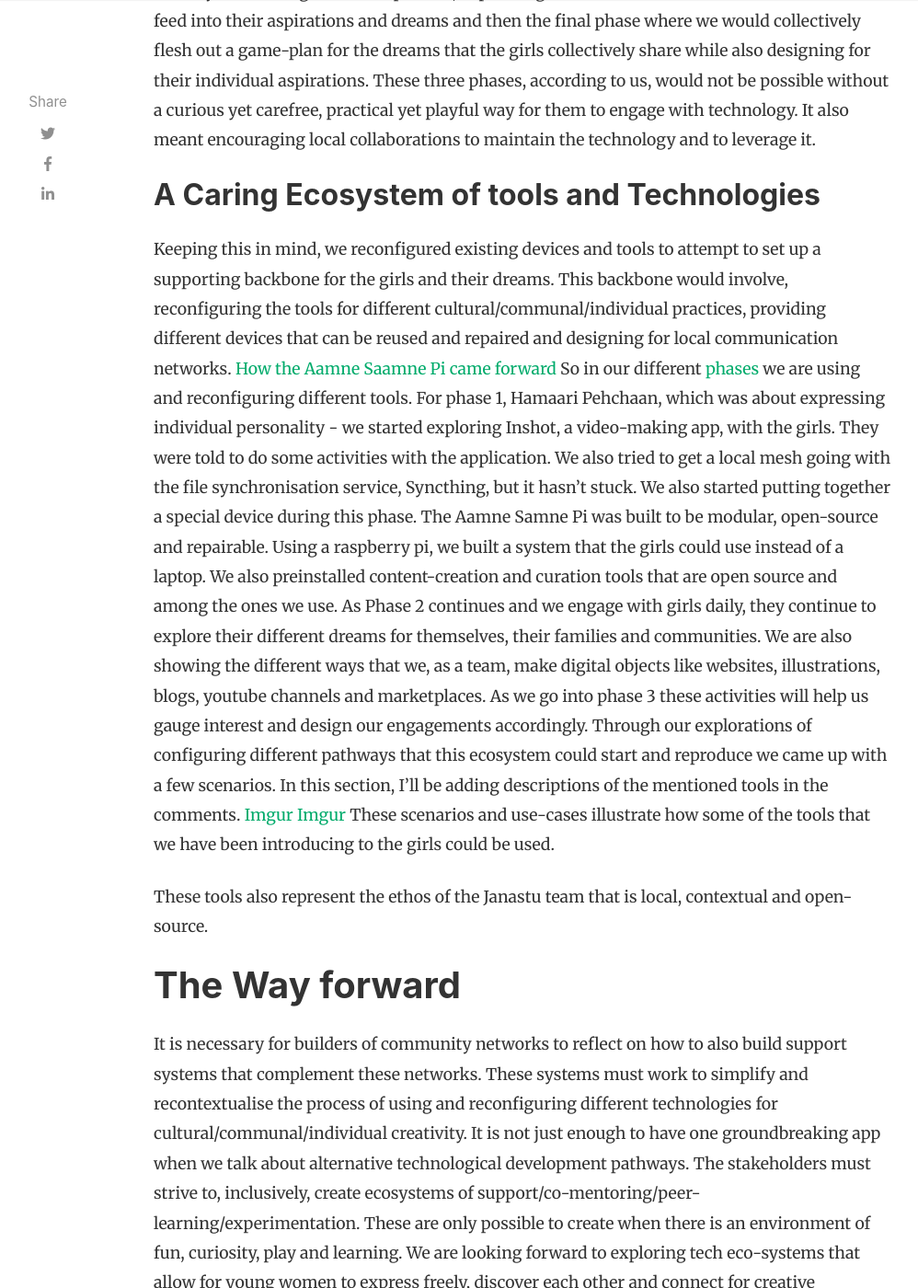
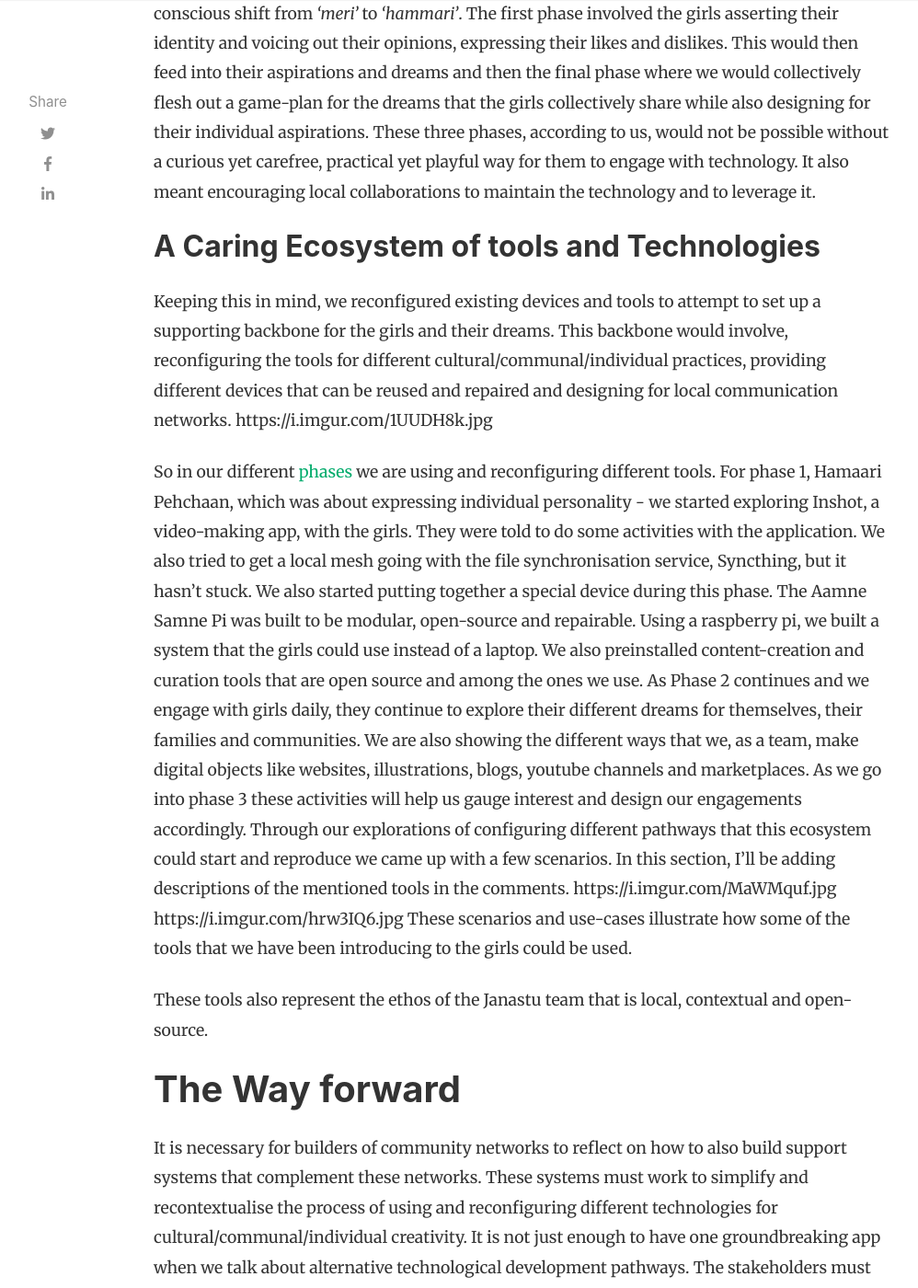
Before and after one commit to janastu/blog.janastu.org, a Jekyll site: the page built from _posts/2020-11-09-dis-designed-technology.md, in a window 1280 px wide and 1400 px high, scrolled down 1936 px. Shown: the whole window at 92% size, without its empty margins (118-1116 px from the left). Built offline with Jekyll 4.4.1, drawn with Linux system fonts in a browser that asks for light colours; nearby versions of some CDN libraries; a script that is not in the unit is left out; comment, search, counter and statistics services are not loaded; some of the changed text lies outside the part shown.

Commit message:
remove links from images

```diff
--- a/_posts/2020-11-09-dis-designed-technology.md
+++ b/_posts/2020-11-09-dis-designed-technology.md
@@ -16,6 +16,7 @@
 With smart devices being so commonly available, it is now possible for communities to reorient newer tools and technologies towards oral traditions and storytelling as their common recording medium. However, this is not an easy task as the effort of accessing, learning and reconfiguring digital apps/tools often outweighs their versatility. Content-making and content-consumption is limited, therefore, not just by physical accessibility issues but also due to spoken languages, literacy levels, differing expertise, context, specificity and culture. As a case in point let us consider the available devices that allow for content creation and interconnection. Smartphones are made to be attractive and addictive but offer the least amount of negotiability and safety. To be able to negotiate the internet, means to be aware of its capabilities and possibilities. However, smartphones cater majorly to social entertainment. A culture of locking users into inadvertently sharing personal data with companies is constantly pushed through the sale of cheaper and cheaper smartphones.
 The obsession behind scalability and data-mining has driven it out of smaller localities, neighbourhoods, communities. The internet is thus, forcefully molded to always work at global scales. This means that the design of these devices and technologies are by nature, broad-sweeping and therefore, lack any kind of specificity. This point becomes clearer in the next example.  While phones might be most familiar in low literate contexts, they are inherently personal devices. In low income areas they are generally unavailable to the women and the low literate members of a household. Devices could instead be inclusive, available to a group and adaptable to different contexts. Encouraging the reuse, repair and recycling of peripherals can also be adopted as a strategy to keep the costs of using local tech-ecosystems low.
 
+https://i.imgur.com/fSDtmMe.jpg
 
 ## Our work in Mirzapur
 Through the [Work 4 Progress](https://www.work4progress.org) project, we started to experiment with our ideas of how to deal with this. We were bringing these ideas to the communities that we were partnering with to see if they would agree with us and see value in such an approach. W4P with [Development Alternatives](https://www.devalt.org/) have been helping stimulate economic initiatives over a couple of years now in Mirzapur, UP. It is one of the districts that were identified as one of the backward districts. Over the last few months, [Janastu](https://janastu.org/) and [Medha](https://medha.org.in/) have joined the effort. They have actively engaged in a dialogue with some of the girls from a few villages. The objective was to learn from them about the ways that we can help them identify collaborations in order to create a hyperlocal system of gig offerings from their talents. This brought forward the need for providing connected devices to the girls. However, this was a decision that we couldn’t and didn’t make lightly. As their exposure to the Internet, connected devices and the Web increases through interventions like ours, there is no option but to nurture a safe and cohesive community network.
@@ -32,11 +33,12 @@
 ## A Caring Ecosystem of tools and Technologies
 Keeping this in mind, we reconfigured existing devices and tools to attempt to set up a supporting backbone for the girls and their dreams. This backbone would involve,
 reconfiguring the tools for different cultural/communal/individual practices, providing different devices that can be reused and repaired and designing for local communication networks.
-[How the Aamne Saamne Pi came forward](https://i.imgur.com/1UUDH8k.jpg)
+https://i.imgur.com/1UUDH8k.jpg
+
 So in our different [phases](#three-different-phases) we are using and reconfiguring different tools. For phase 1, Hamaari Pehchaan, which was about expressing individual personality - we started exploring Inshot, a video-making app, with the girls. They were told to do some activities with the application. We also tried to get a local mesh going with the file synchronisation service, Syncthing, but it hasn’t stuck. We also started putting together a special device during this phase. The Aamne Samne Pi was built to be modular, open-source and repairable. Using a raspberry pi, we built a system that the girls could use instead of a laptop. We also preinstalled content-creation and curation tools that are open source and among the ones we use. As Phase 2 continues and we engage with girls daily, they continue to explore their different dreams for themselves, their families and communities. We are also showing the different ways that we, as a team, make digital objects like websites, illustrations, blogs, youtube channels and marketplaces. As we go into phase 3 these activities will help us gauge interest and design our engagements accordingly.
 Through our explorations of configuring different pathways that this ecosystem could start and reproduce we came up with a few scenarios. In this section, I’ll be adding descriptions of the mentioned tools in the comments.
-[Imgur](https://i.imgur.com/MaWMquf.jpg)
-[Imgur](https://i.imgur.com/hrw3IQ6.jpg)
+https://i.imgur.com/MaWMquf.jpg
+https://i.imgur.com/hrw3IQ6.jpg
 These scenarios and use-cases illustrate how some of the tools that we have been introducing to the girls could be used.
 
 
```
Also changed, not shown: other parts of _posts/2020-11-09-dis-designed-technology.md (+1 -1 lines).
